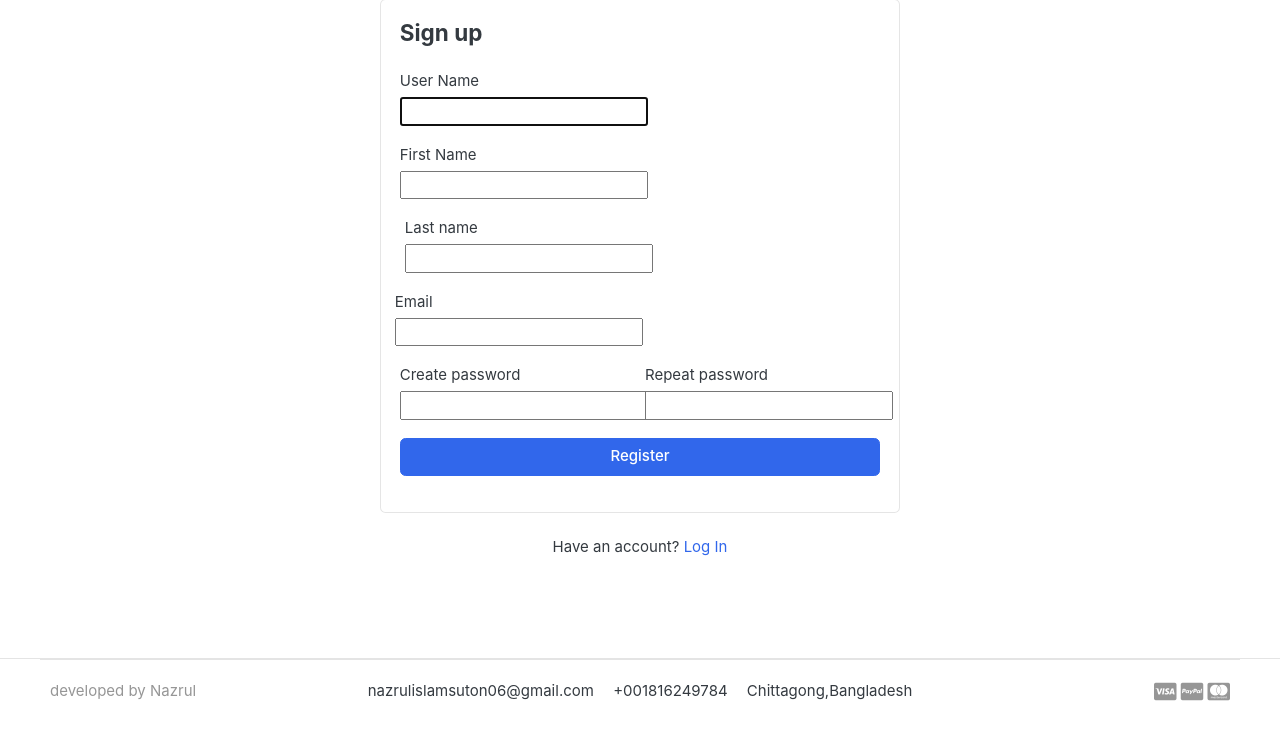
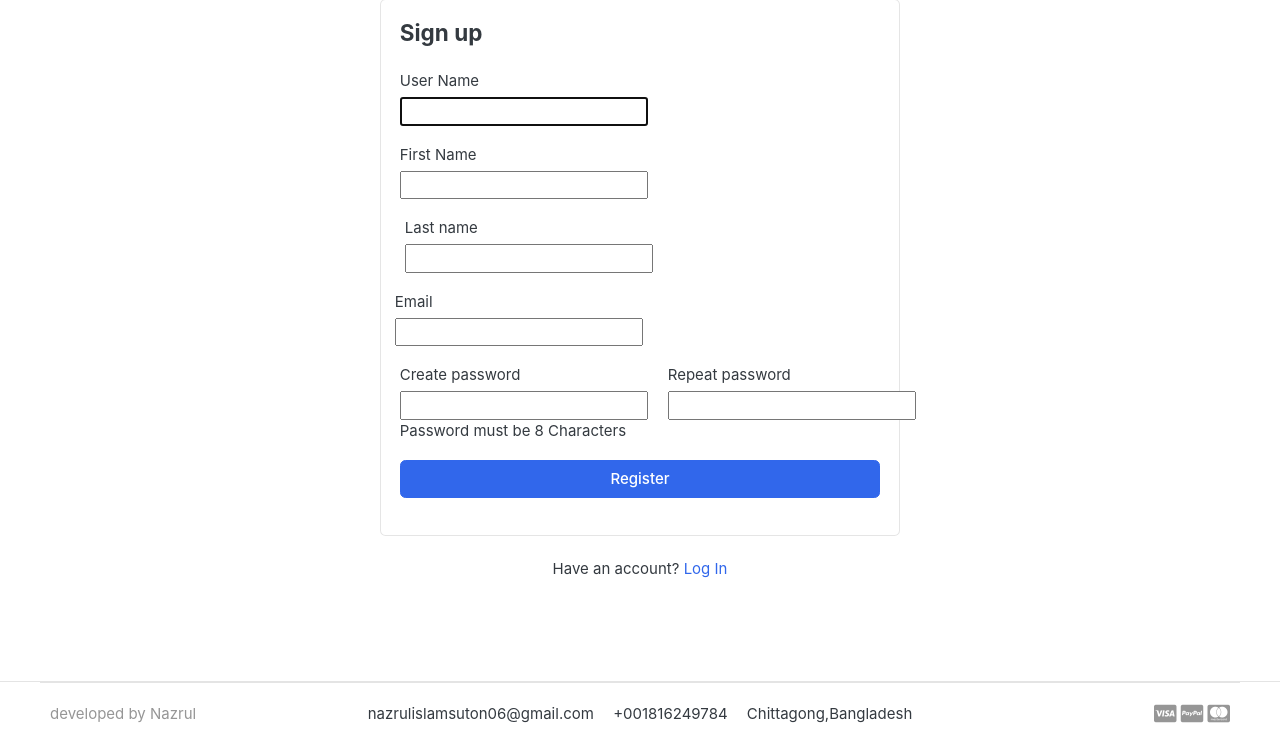
Before and after one commit to SutonCSE-N-33/library_management, a Django app: page /account/register/ in a window 1280 px wide. Shown: the part 185-930 px from the top of the page. Before the commit the page ends 886 px from the top, so only its background shows below. Run offline with Django 4.2, Linux system fonts and the light colour scheme; some libraries are stand-ins or nearby versions; some web fonts are replaced.

Commit message:
slide-updated

```diff
--- a/accounts/templates/accounts/register.html
+++ b/accounts/templates/accounts/register.html
@@ -7,7 +7,7 @@
   <div class="card mx-auto" style="max-width: 520px; margin-top: 40px">
     <article class="card-body">
       <header class="mb-4"><h4 class="card-title">Sign up</h4></header>
-      <form method='POST' action="">
+      <form method='POST'>
          {% csrf_token %}
         <div class="form-row">
           <div class="col form-group">
@@ -39,14 +39,15 @@
           </div>
         <!-- form-group end.// -->
 
-        <div class="form-row">
-          <div class="form-group col-md-6">
+        <div class="d-flex">
+          <div class="form-group">
             <label>Create password</label>
             <br/>
             {{form.password1}}
+            <p class="helping-text">Password must be 8 Characters</p>
           </div>
           <!-- form-group end.// -->
-          <div class="form-group col-md-6">
+          <div class="form-group r-password-field">
             <label>Repeat password</label>
             <br/>
                 {{form.password2}}
--- a/library/templates/library/books.html
+++ b/library/templates/library/books.html
@@ -63,7 +63,7 @@
 
 				</div> <!-- img-wrap.// -->
 				<figcaption class="info-wrap">
-					<div class="fix-height">
+					<div class="fix-height book-card">
 						<a href="{% url 'book_detail' item.category.slug item.slug   %}" class="title">Book Name:{{item.title}}</a>
 						<div class="price-wrap mt-2">
 							<span class="price">Author: {{item.author}}</span> </br>
--- a/library_management/settings.py
+++ b/library_management/settings.py
@@ -23,9 +23,9 @@ BASE_DIR = Path(__file__).resolve().parent.parent
 SECRET_KEY = 'django-insecure-n$p3+_zvrv55nmne-@_mc70re^up)ut^_ojfpm#t@%k#^15t*w'
 
 # SECURITY WARNING: don't run with debug turned on in production!
-DEBUG =False
+DEBUG =True
 
-ALLOWED_HOSTS = ["*"]
+ALLOWED_HOSTS = []
 
 
 # Application definition
--- a/static/css/responsive.css
+++ b/static/css/responsive.css
@@ -32,13 +32,15 @@
   }
 
   .section-header .logo {
-    max-height: 40px;
-    width: auto;
+    max-height: 20px;
+    width: 50px;
   }
+
   .section-header .header-main .brand-wrap {
     margin-bottom: 1rem;
     display: inline-block;
   }
+
   .section-header .header-main .search {
     margin-bottom: 1rem;
   }
--- a/templates/base.html
+++ b/templates/base.html
@@ -29,7 +29,6 @@
 <link href="{% static 'css/ui.css' %}" rel="stylesheet" type="text/css"/>
 <link href="{% static 'css/responsive.css' %}" rel="stylesheet" media="only screen and (max-width: 1200px)" />
 <link href="{% static 'css/review.css' %}" rel="stylesheet" type="text/css"  />
-
 <link href="{% static 'css/custom.css' %}" rel="stylesheet" type="text/css"/>
 <link rel="stylesheet" href="https://cdnjs.cloudflare.com/ajax/libs/font-awesome/4.7.0/css/font-awesome.min.css">
 
@@ -38,6 +37,50 @@
 <script src="https://ajax.googleapis.com/ajax/libs/jquery/3.5.1/jquery.min.js"></script>
 <script src="{% static 'js/jquery-3.3.1.min.js' %}" type="text/javascript"></script>
 
+<style>
+  @media screen and (max-width: 800px) {
+    .logo-title{
+      font-size: 15px;
+  }
+  .library-btn{
+    margin-left:160px;
+    margin-top: -20px;
+  }
+  .authenticate-box{
+    margin-left: 30px;
+  }
+  .password-field{
+   display:flex;
+  }
+  .footer-banner{
+    text-align: center;
+  }
+  {% comment %} //library-page {% endcomment %}
+  .book-card{
+    text-align: center;
+  }
+  {% comment %} review-form {% endcomment %}
+  .review-banner{
+    transform: translate(35px,0px);
+  }
+  .cancel-btn{
+    margin-left:340px;
+  }
+  .banner{
+    width:360px;
+    transform: translateX(-100px)
+  }
+  }
+
+
+  .r-password-field{
+    margin-left:20px;
+  }
+  .cancel-btn{
+    margin-left:340px;
+  }
+
+</style>
   </head>
 <body>
   {% comment %} {{request.user.first_name}} {% endcomment %}
@@ -64,14 +107,14 @@
           <div style="background-color: #e3f2fd;border-radius:.5rem" class="row p-3  align-items-center">
             <div class="col-lg-4 col-md-3 col-6">
               <a href="{% url 'home' %}" class="brand-wrap">
-                <h3>Library Management System</h3>
+                <h3 class="logo-title">Library Management System</h3>
               </a>
               <!-- brand-wrap.// -->
             </div>
 
 
             <!-- col.// -->
-            <a href="{% url 'books' %}" class="btn btn-outline-primary">Library</a>
+            <a href="{% url 'books' %}" class="btn btn-outline-primary library-btn">Library</a>
             <div class="col-lg col-md-6 col-sm-12 col">
               <form method='post' action="{% url 'books_by_filter' %}" class="search">
                  {% csrf_token %}
@@ -94,7 +137,7 @@
               <!-- search-wrap .end// -->
             </div>
             <!-- col.// -->
-            <div class="col-lg-3 col-sm-6 col-8 order-2 order-lg-3">
+            <div class="col-lg-3 col-sm-6 authenticate-box col-8 order-2 order-lg-3">
               <div class="d-flex justify-content-end mb-3 mb-lg-0">
                 <div class="widget-header">
                    {%if request.user.is_authenticated %}
@@ -143,7 +186,7 @@
 				<p class="text-muted">developed by Nazrul</p>
 			</div>
 			<div class="col-md-8 text-md-center">
-				<span  class="px-2">nazrulislamsuton06@gmail.com</span>
+				<span  class="px-2 footer-email">nazrulislamsuton06@gmail.com</span>
 				<span  class="px-2">+001816249784</span>
 				<span  class="px-2">Chittagong,Bangladesh</span>
 			</div>
```
Also changed, not shown: templates/index.html (+4 -4 lines), db.sqlite3.
